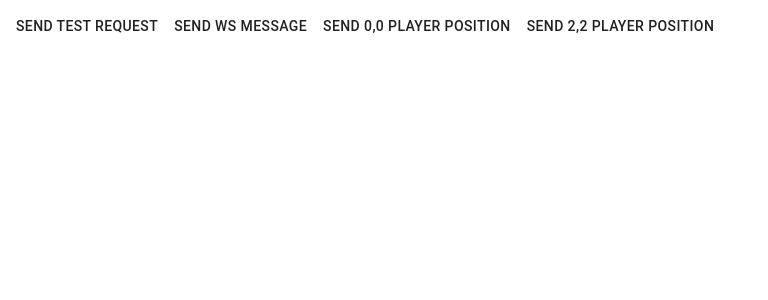
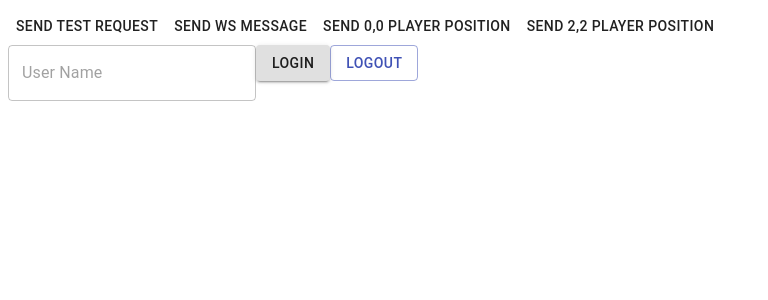
Before and after one commit to bondarenkovladislav/tic-tac-toe, a React (Create React App) app: page / in a window 1280 px wide. Shown: the top 300 px of the page, without its empty margins (0-768 px from the left). Built offline with nearby package versions, Linux system fonts and the light colour scheme; no server answers.

Commit message:
Authorization

```diff
--- a/src/classes/services/ApiClient.ts
+++ b/src/classes/services/ApiClient.ts
@@ -7,4 +7,13 @@ export class ApiClient {
   public static async testReq2() {
     return (await axios.get('http://localhost:4433/')).data
   }
+
+  public static login = async (userName: string) => {
+    const result = (
+      await axios.get(`http://localhost:4433/login?userName=${userName}`)
+    ).data
+    if (result.token) {
+      localStorage.setItem('token', result.token)
+    }
+  }
 }
--- a/src/classes/services/GameService.ts
+++ b/src/classes/services/GameService.ts
@@ -8,7 +8,7 @@ export class GameService {
   public static MakeStep = (step: IGameStep) => {
     WebSocketService.sendJson({
       messageType: WsMessageType.Step,
-      userId: localStorage.getItem('userId'),
+      token: localStorage.getItem('token'),
       ...step,
     })
   }
--- a/src/classes/services/WebSocketService.ts
+++ b/src/classes/services/WebSocketService.ts
@@ -1,7 +1,7 @@
 import io from 'socket.io-client'
 
 export enum WsMessageType {
-  Step = 'Step'
+  Step = 'Step',
 }
 
 class WebSocketService {
--- a/src/components/Home.tsx
+++ b/src/components/Home.tsx
@@ -6,7 +6,9 @@ import {
   WsMessageType,
 } from '../classes/services/WebSocketService'
 import { GameService } from '../classes/services/GameService'
+import { TextField } from '@material-ui/core'
 export const Home = () => {
+  const [userName, setUserName] = useState('')
   const [reqRes, setReqRes] = useState()
   return (
     <div>
@@ -38,6 +40,23 @@ export const Home = () => {
       >
         Send 2,2 Player position
       </Button>
+      <br />
+      <TextField
+        variant={'outlined'}
+        value={userName}
+        placeholder={'User Name'}
+        onChange={(e) => setUserName(e.target.value)}
+      />
+      <Button variant={'contained'} onClick={() => ApiClient.login(userName)}>
+        Login
+      </Button>
+      <Button
+        color={'primary'}
+        variant={'outlined'}
+        onClick={() => localStorage.removeItem('token')}
+      >
+        Logout
+      </Button>
       <div dangerouslySetInnerHTML={{ __html: reqRes }} />
     </div>
   )
```
